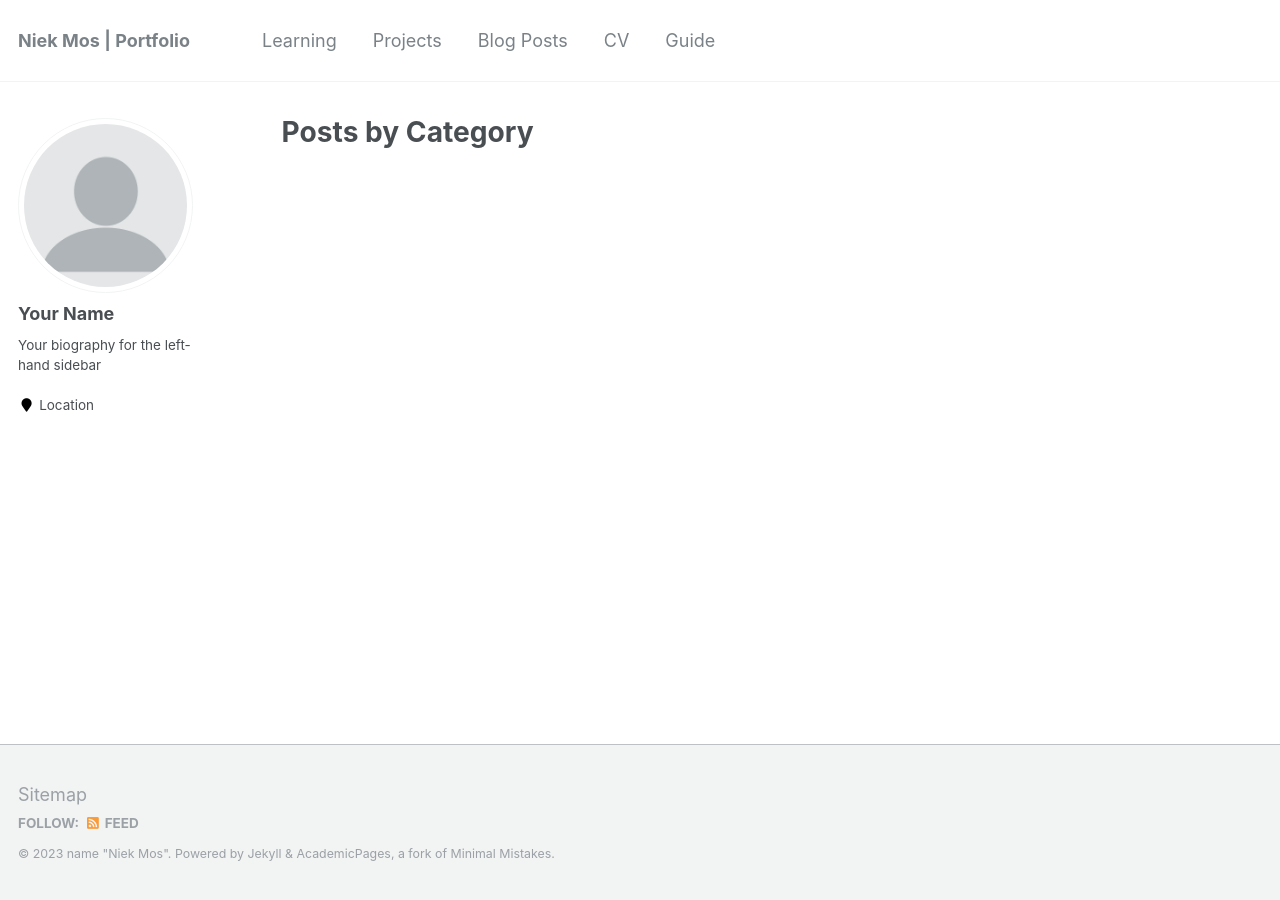
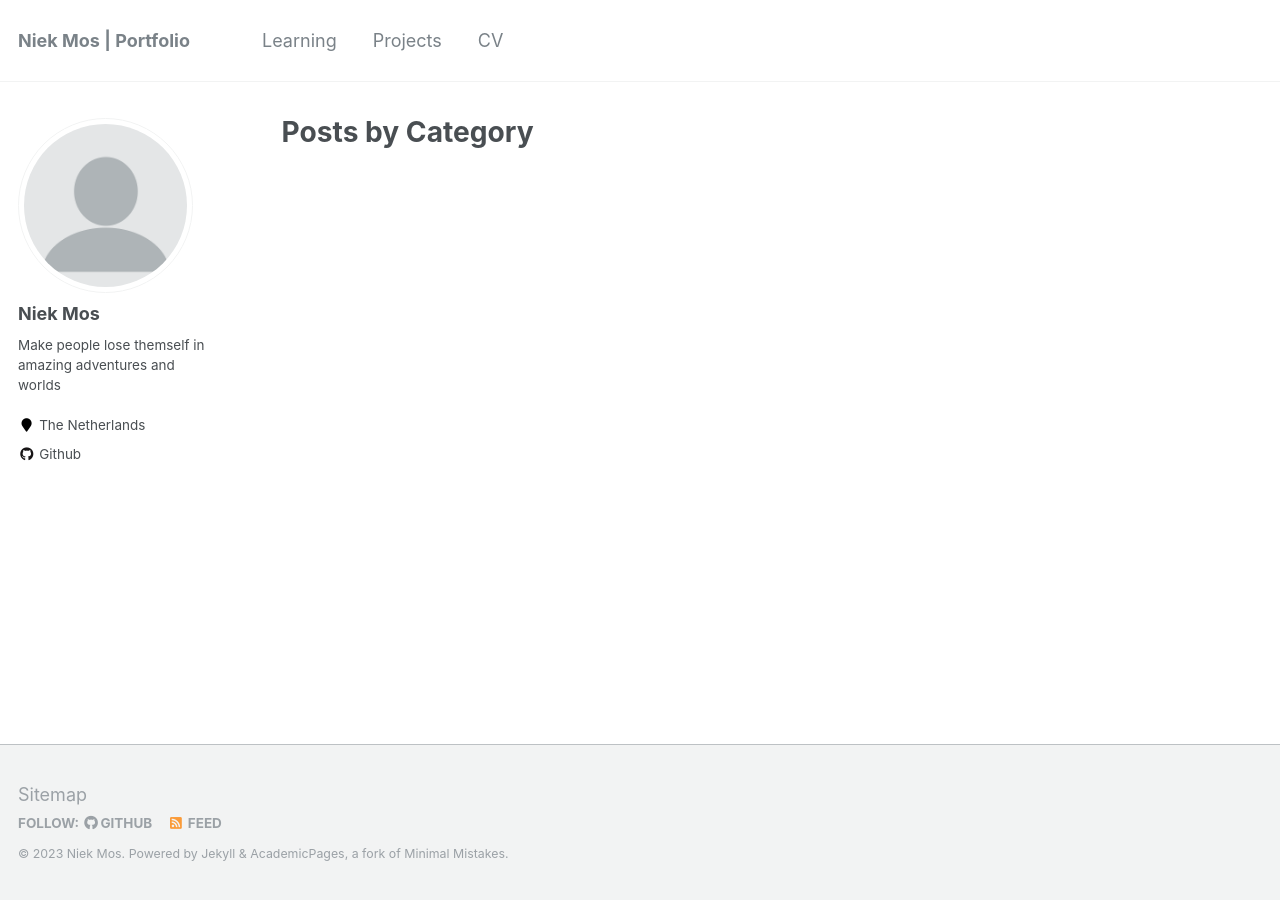
Before and after one commit to TheSatanicFlame/CPPPortfolio, a Jekyll site: the page built from _pages/category-archive.html, in a window 1280 px wide. Built offline with Jekyll 4.4.1, drawn with Linux system fonts in a browser that asks for light colours.

Commit message:
Filled in all the info

```diff
--- a/_config.yml
+++ b/_config.yml
@@ -9,8 +9,8 @@
 locale                   : "en-US"
 title                    : "Niek Mos | Portfolio"
 title_separator          : "-"
-name                     : name "Niek Mos"
-description              : description "Make people lose themself in amazing adventures and worlds"
+name                     : "Niek Mos"
+description              : "Make people lose themself in amazing adventures and worlds"
 url                      : https://thesatanicflame.github.io/CPPPortfolio/ # the base hostname & protocol for your site e.g. "https://mmistakes.github.io"
 baseurl                  : "" # the subpath of your site, e.g. "/blog"
 repository               : "thesatanicflame/cppportfolio.github.io"
@@ -80,10 +80,10 @@ analytics:
 
 # Site Author
 author:
-  name             : "Your Name"
+  name             : "Niek Mos"
   avatar           : "profile.png"
-  bio              : "Your biography for the left-hand sidebar"
-  location         : "Location"
+  bio              : "Make people lose themself in amazing adventures and worlds"
+  location         : "The Netherlands"
   employer         :
   pubmed           : # "https://www.ncbi.nlm.nih.gov/pubmed/?term=john+snow"
   googlescholar    : # "http://yourfullgooglescholarurl.com"
@@ -96,7 +96,7 @@ author:
   flickr           :
   facebook         :
   foursquare       :
-  github           : # "academicpages"
+  github           : "thesatanicflame"
   google_plus      :
   keybase          :
   instagram        :
--- a/_data/navigation.yml
+++ b/_data/navigation.yml
@@ -6,11 +6,5 @@ main:
   - title: "Projects"
     url: /projects/
 
-  - title: "Blog Posts"
-    url: /year-archive/
-
   - title: "CV"
     url: /cv/
-
-  - title: "Guide"
-    url: /markdown/
```
Also changed, not shown: _pages/index.md (+21 -8 lines).
